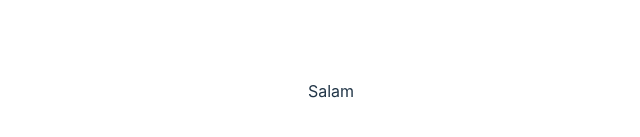
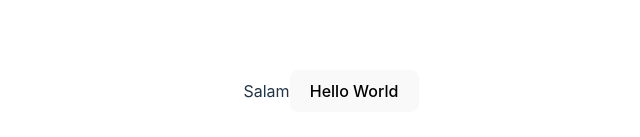
Before and after one commit to humbatovqara/excursio-app, a React (Vite) app: page / in a window 1280 px wide. Shown: the part 309-446 px from the top of the page, without its empty margins (309-949 px from the left). Built offline with nearby package versions, Linux system fonts and the light colour scheme.

Commit message:
Add button for test

```diff
--- a/src/App.tsx
+++ b/src/App.tsx
@@ -8,6 +8,7 @@ function App() {
   return (
     <div className="App">
       Salam
+      <button>Hello World</button>
     </div>
   )
 }
```
